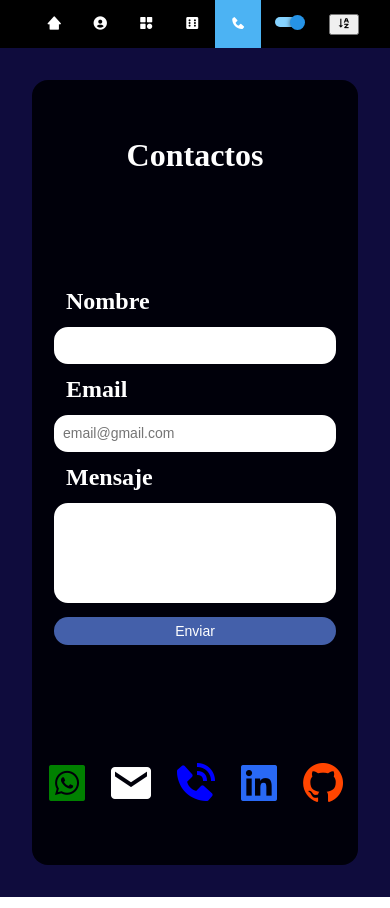
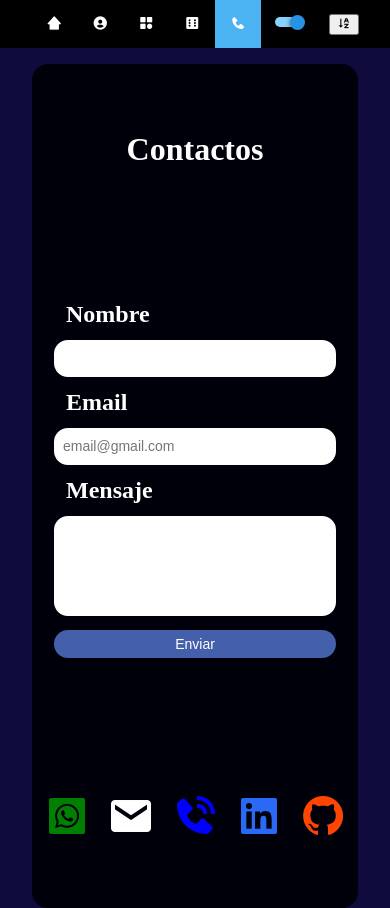
Before and after one commit to JoelDavidJM/Portafoli-react, a React (Vite) app: page /contacto in a window 390 px wide. Built offline with nearby package versions, Linux system fonts and the light colour scheme.

Commit message:
new-portafolio

```diff
--- a/src/components/style/sidebar.css
+++ b/src/components/style/sidebar.css
@@ -128,6 +128,8 @@ main {
         width: 100% !important;
         transition: all 0.8s;
         display: flex;
+        position: fixed;
+        z-index: 100;
     }
     .sidebar__div-icons {
         margin: 0 auto;
--- a/src/pages/style/contact.css
+++ b/src/pages/style/contact.css
@@ -229,7 +229,8 @@ textarea {
   .contact__container {
     position: relative;
     width: 100%;
-    height: 93vh;
+    height: 100vh;
+    top: 2em;
     display: grid;
     place-items: center;
 }
```
